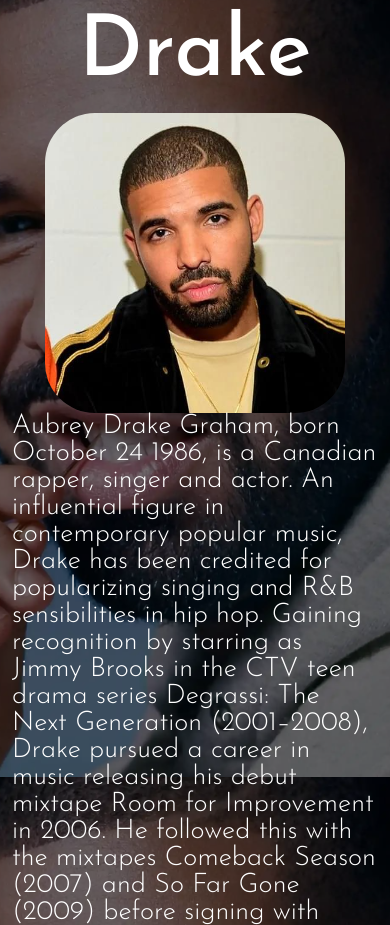
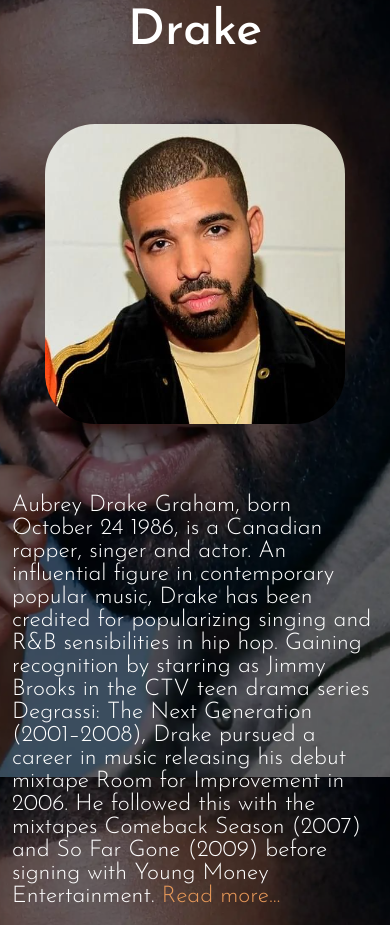
Before and after one commit to bx6xb/best-rappers, a website: page src/index.html in a window 390 px wide. Shown: the part 1147-2072 px from the top of the page. Drawn offline with nearby package versions, Linux system fonts and the light colour scheme.

Commit message:
added adaptation for rapper's information on index.html

```diff
--- a/src/sass/_general.sass
+++ b/src/sass/_general.sass
@@ -161,7 +161,7 @@ h1
         height: 350px
         border-radius: 50px
         display: block
-        margin: 0 auto
+        margin: 0 auto 15px auto
     &-info
         color: $white
         font-family: $light
--- a/src/sass/_media.sass
+++ b/src/sass/_media.sass
@@ -100,11 +100,19 @@
         &-link
             font-size: 24px
     .rapper
+        &-name
+            font-size: 62px
         &-avatar
             width: 300px
             height: 300px
     .switcher
         width: 300px
+@media (max-width: 400px)
+    .rapper
+        &-name
+            font-size: 49px
+        &-info
+            font-size: 23px
 @media (max-width: 320px)
     h1
         font-size: 32px
```
Also changed, not shown: src/css/style.min.css.
